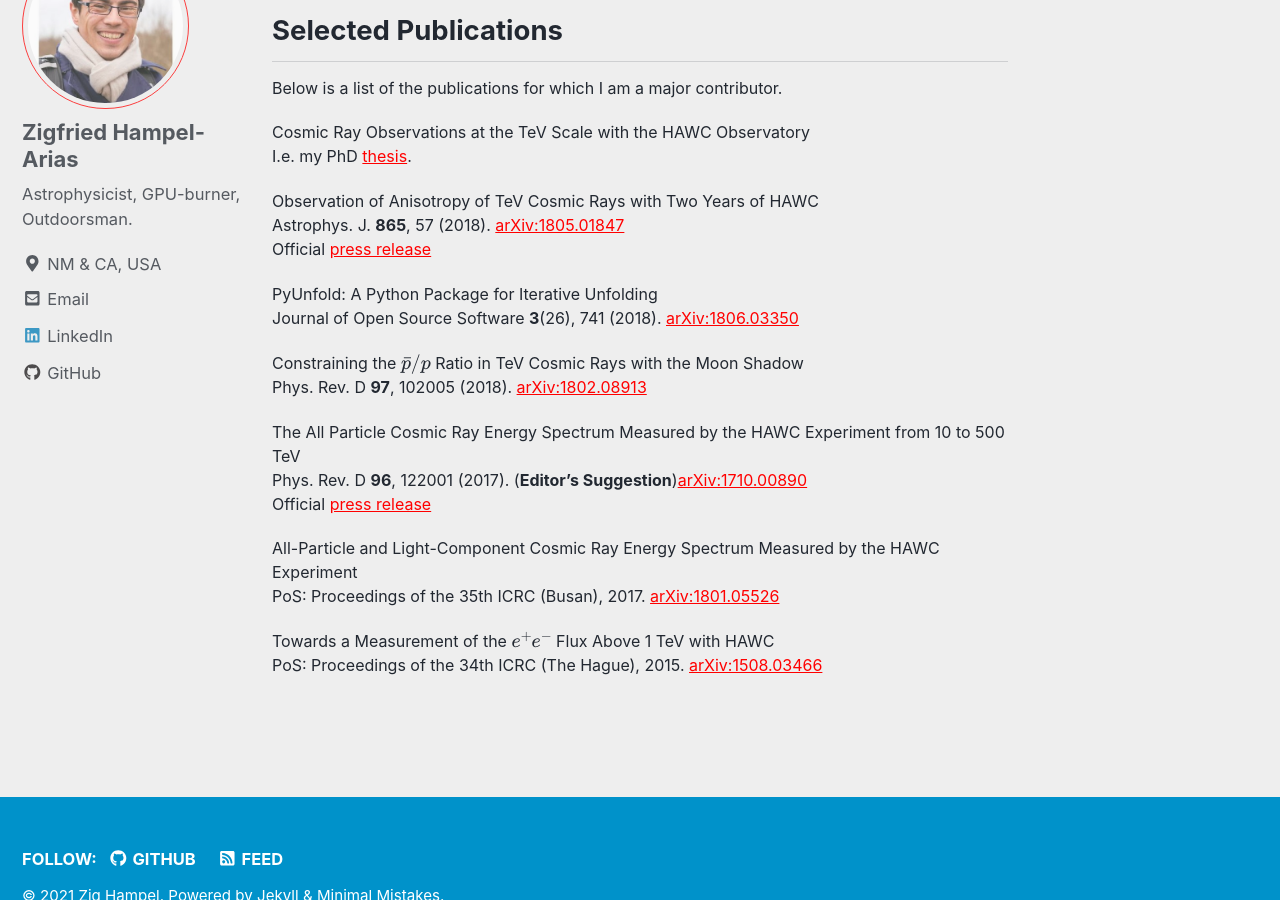
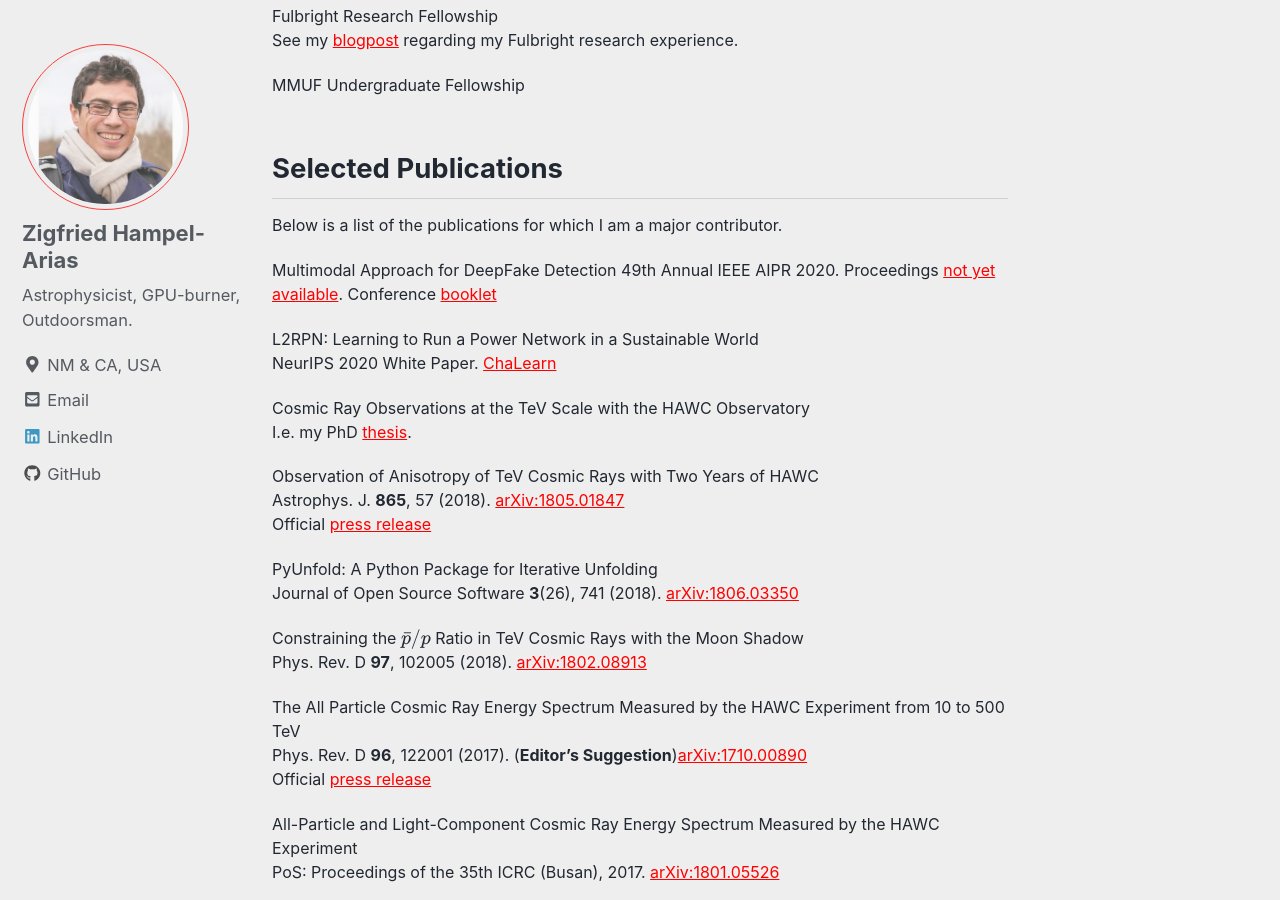
Before and after one commit to zhampel/zhampel.github.io, a Jekyll site: the page built from _pages/cv.md, in a window 1280 px wide and 900 px high, scrolled down 2384 px. Built offline with Jekyll 4.4.1, drawn with Linux system fonts in a browser that asks for light colours; nearby versions of some CDN libraries; formulas are drawn with MathJax 3; some of the changed text lies outside the part shown.

Commit message:
Updating article list on cv page

```diff
--- a/_pages/cv.md
+++ b/_pages/cv.md
@@ -75,6 +75,12 @@ Fran&ccedil;ais (Working Proficiency),<br>
 
 
 ## Selected Articles
+"DeepFake Detection Challenge Part II" <br>
+*IQT*, In-Q-Tel, 7 July, 2021, [Article link](https://www.iqt.org/deepfake-detection-challenge-pt-ii/)
+
+"DeepFake Detection Challenge" <br>
+*IQT*, In-Q-Tel, 21 June, 2021, [Article link](https://www.iqt.org/deepfake-detection-challenge/)
+
 "What AI Can and Cannot Do for the Intelligence Community" <br>
 *Defense One*, Defense One, 5 Jan., 2021, [Article link](https://www.defenseone.com/ideas/2021/01/what-ai-can-and-cannot-do-intelligence-community/171195/)
 
@@ -117,6 +123,13 @@ MMUF Undergraduate Fellowship
 
 Below is a list of the publications for which I am a major contributor.
 
+Multimodal Approach for DeepFake Detection
+49th Annual IEEE AIPR 2020. Proceedings [not yet available](https://www.aipr-workshop.org/past-conference-information).
+Conference [booklet](https://www.aipr-workshop.org/images/2020/AIPR_Program_Booklet_2020.pdf)
+
+L2RPN: Learning to Run a Power Network in a Sustainable World<br>
+NeurIPS 2020 White Paper. [ChaLearn](https://drive.google.com/file/d/1--OxWiZzaf2nlHETic2ghmozZVn5TNSM/view)
+
 Cosmic Ray Observations at the TeV Scale with the HAWC Observatory<br>
 I.e. my PhD [thesis](https://www.hawc-observatory.org/publications/docs/HampelThesis.pdf).
 
```
